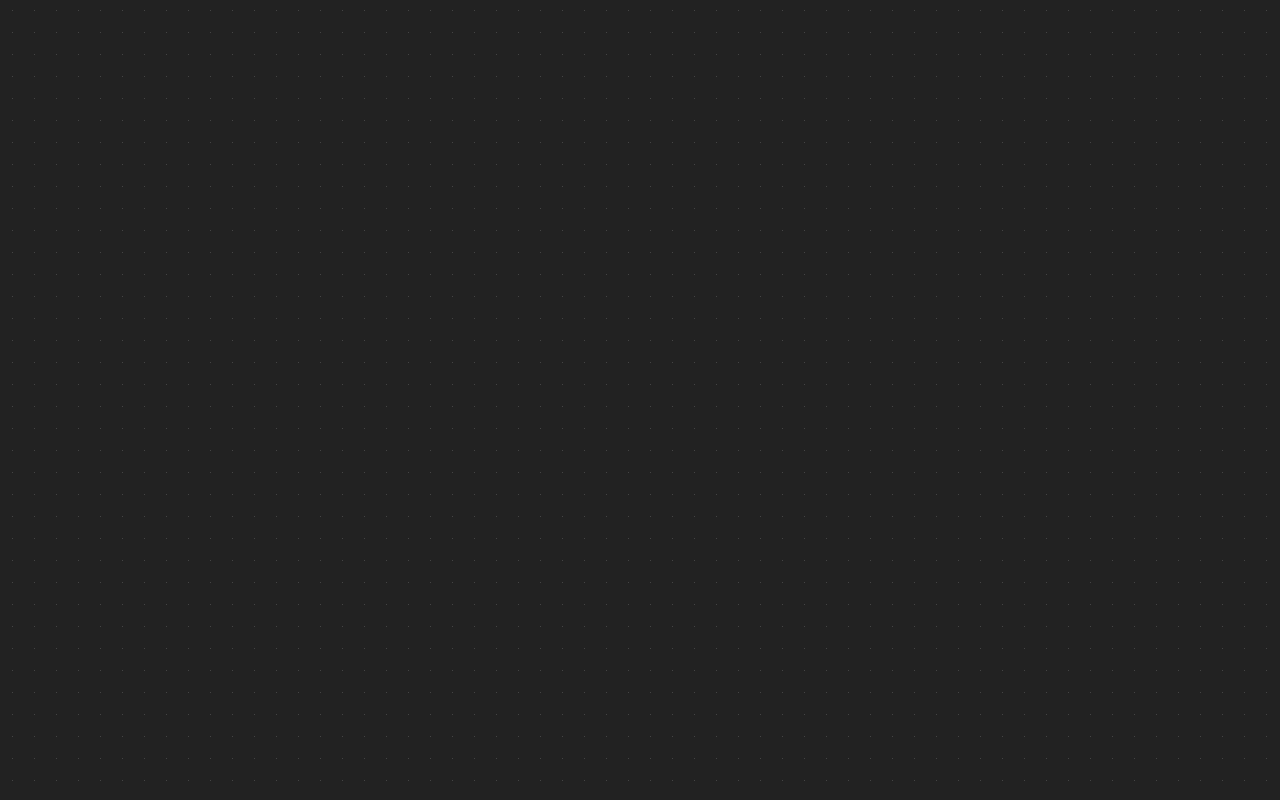
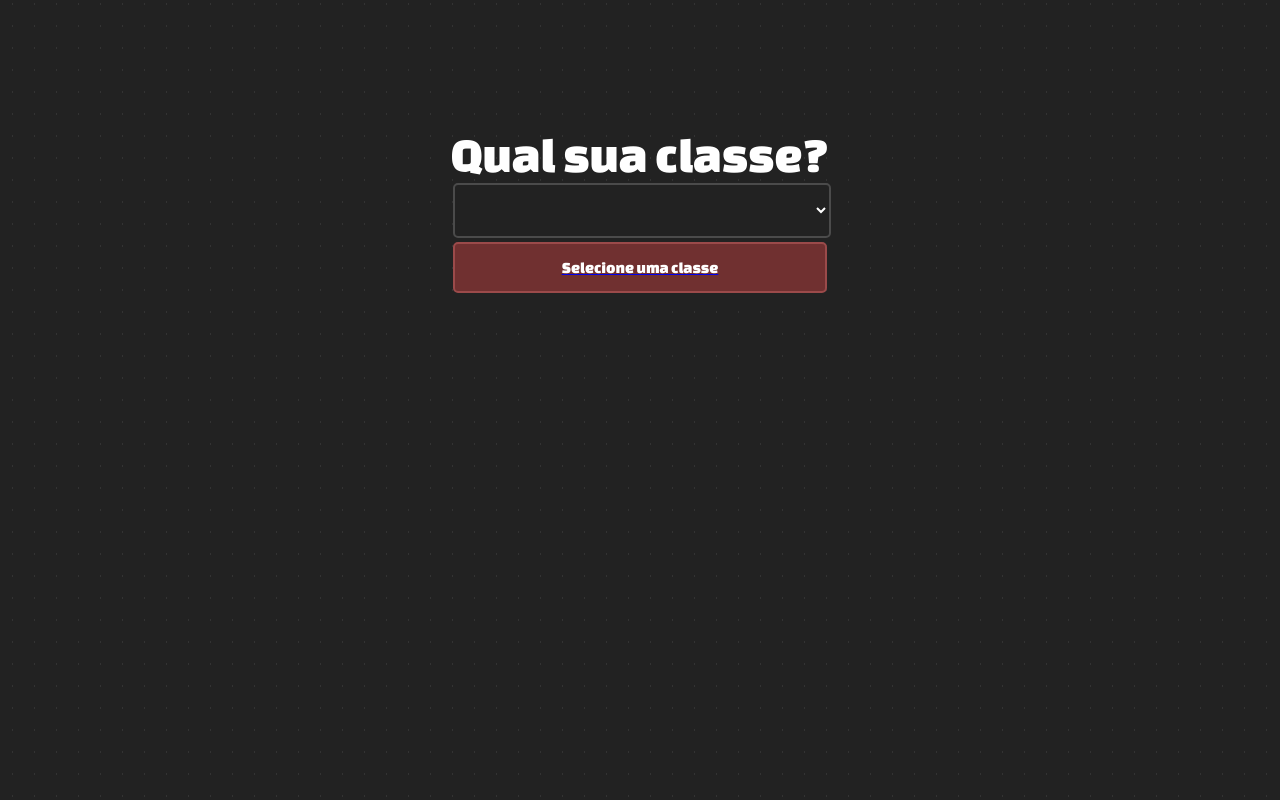
Before and after one commit to wscld/HearthStone-Manager, a React (Create React App) app: page / in a window 1280 px wide. Built offline with nearby package versions, Linux system fonts and the light colour scheme.

Commit message:
Ajustes no router

```diff
--- a/package.json
+++ b/package.json
@@ -2,7 +2,7 @@
   "name": "cartas",
   "version": "0.1.0",
   "private": true,
-  "homepage": "http://wscld.github.io/HearthStone-Manager",
+  "homepage": "./",
   "dependencies": {
     "@testing-library/jest-dom": "^4.2.4",
     "@testing-library/react": "^9.3.2",
--- a/src/App.js
+++ b/src/App.js
@@ -2,14 +2,14 @@ import React from 'react';
 import './App.css';
 import Home from './pages/Home';
 import ClasseInicial from './pages/ClasseInicial';
-import { BrowserRouter as Router , Switch, Route } from 'react-router-dom';
+import { HashRouter as Router , Switch, Route } from 'react-router-dom';
 
 function App() {
   return (
     <Router>
       <Switch>
-        <Route path="/HearthStone-Manager/deck" children={<Home />} />
-        <Route path="/HearthStone-Manager" children={<ClasseInicial />} />
+        <Route path="/deck" children={<Home />} />
+        <Route path="/" children={<ClasseInicial />} />
       </Switch>
     </Router>
   );
```
